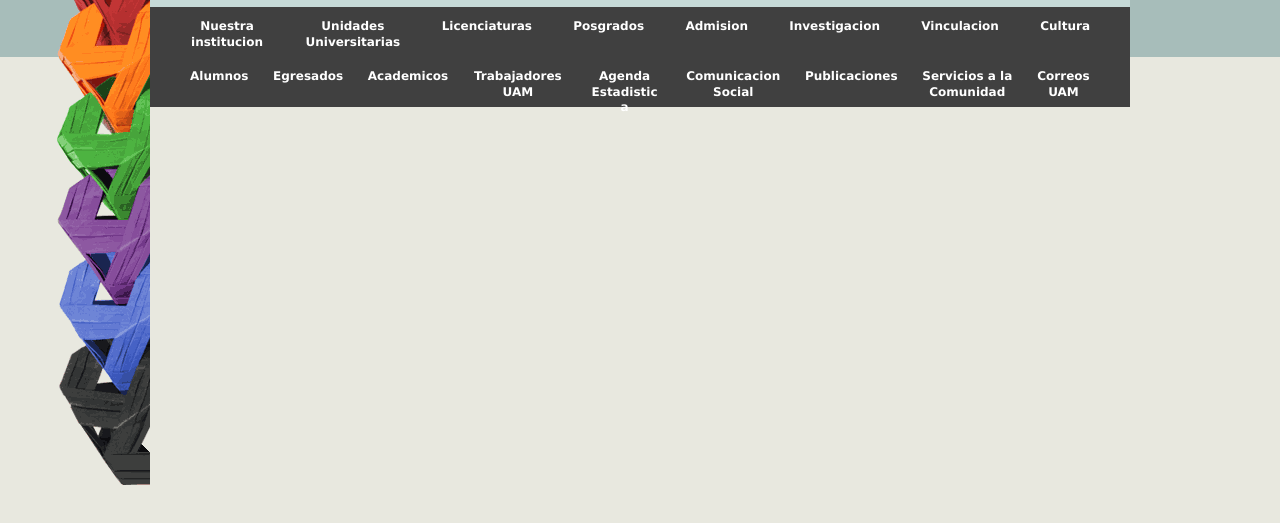
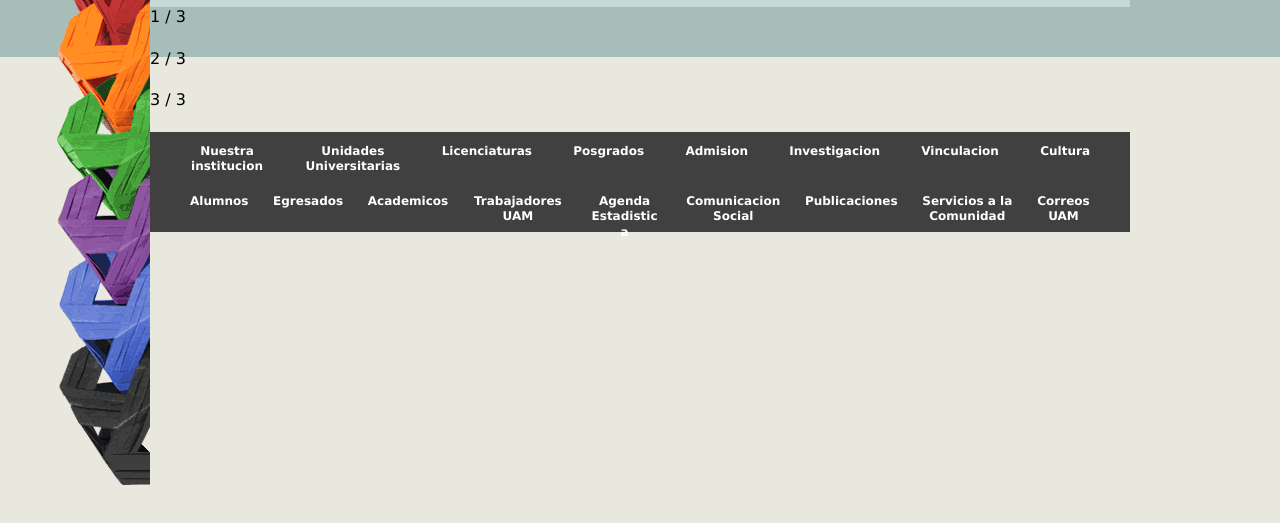
Before and after one commit to rhdedgar23/UAM-LandingPage, a plain HTML site: page index.html in a window 1280 px wide. Shown: the part 93-616 px from the top of the page. Drawn offline with Linux system fonts and the light colour scheme.

Commit message:
Se crearon las div para las imagenes en el carousel.

```diff
--- a/index.html
+++ b/index.html
@@ -51,7 +51,26 @@
               </map>
         </header>
 
-        <section class="carousel">
+        <section class="carousel"><!-- Contenedor de carousel de imagenes-->
+
+            <!--Imagenes-->
+            <div class="slide">
+                <div class="slide-number-text">1 / 3</div>
+                <img src=" ">
+            </div>
+
+            <div class="slide">
+                <div class="slide-number-text">2 / 3</div>
+                <img src=" ">
+            </div>
+
+            <div class="slide">
+                <div class="slide-number-text">3 / 3</div>
+                <img src=" ">
+            </div>
+
+            <!--Botones (Atras, siguiente)-->
+
 
         </section>
 
```
